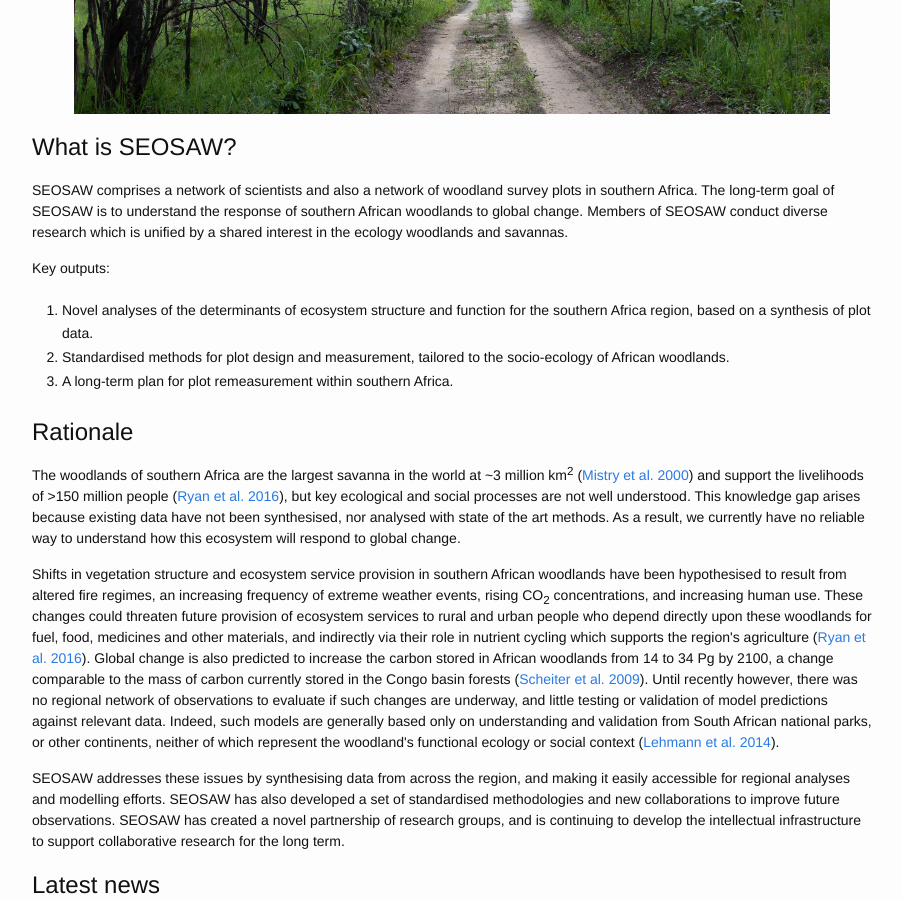
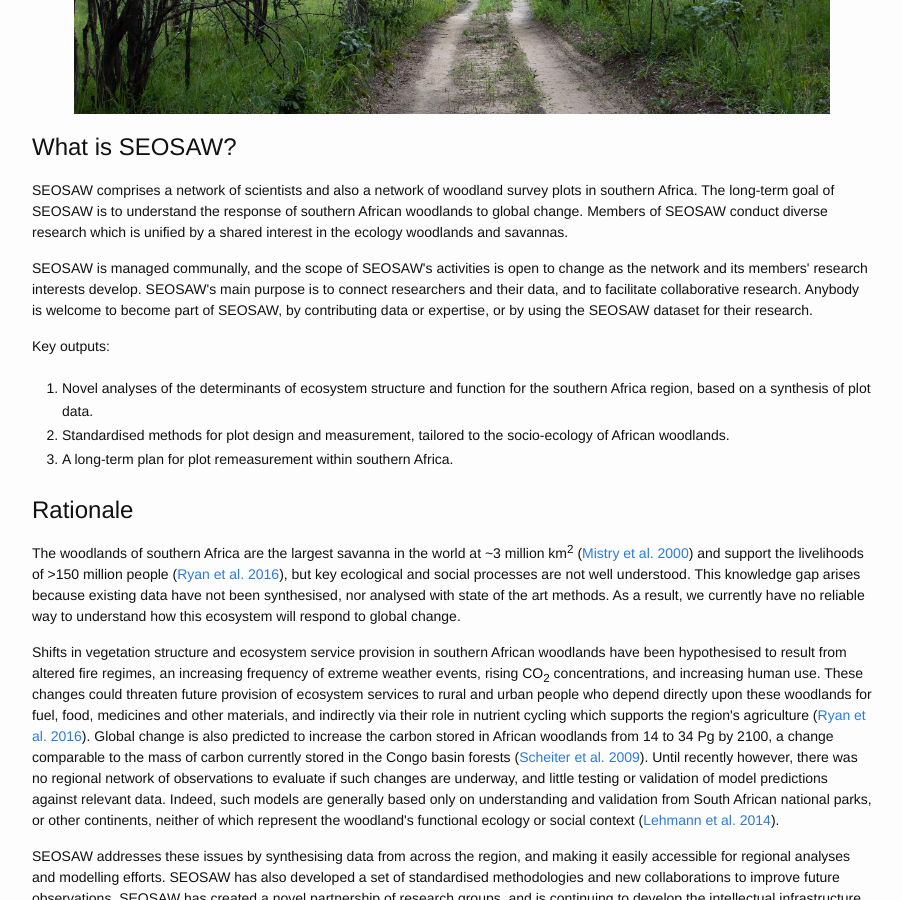
Before and after one commit to seosaw/seosaw.github.io, a Jekyll site: the page built from index.html, in a window 1280 px wide and 900 px high, scrolled down 652 px. Shown: the whole window, without its empty margins (188-1090 px from the left). Built offline with Jekyll 4.4.1, drawn with Linux system fonts in a browser that asks for light colours; nearby versions of some CDN libraries.

Commit message:
Added text about SEOSAW management structure

```diff
--- a/index.html
+++ b/index.html
@@ -45,6 +45,8 @@ layout: default
 
 <p>SEOSAW comprises a network of scientists and also a network of woodland survey plots in southern Africa. The long-term goal of SEOSAW is to understand the response of southern African woodlands to global change. Members of SEOSAW conduct diverse research which is unified by a shared interest in the ecology woodlands and savannas.</p>
 
+<p>SEOSAW is managed communally, and the scope of SEOSAW's activities is open to change as the network and its members' research interests develop. SEOSAW's main purpose is to connect researchers and their data, and to facilitate collaborative research. Anybody is welcome to become part of SEOSAW, by contributing data or expertise, or by using the SEOSAW dataset for their research.</p>
+
 <p>Key outputs:</p>
 
 <ol>
```
